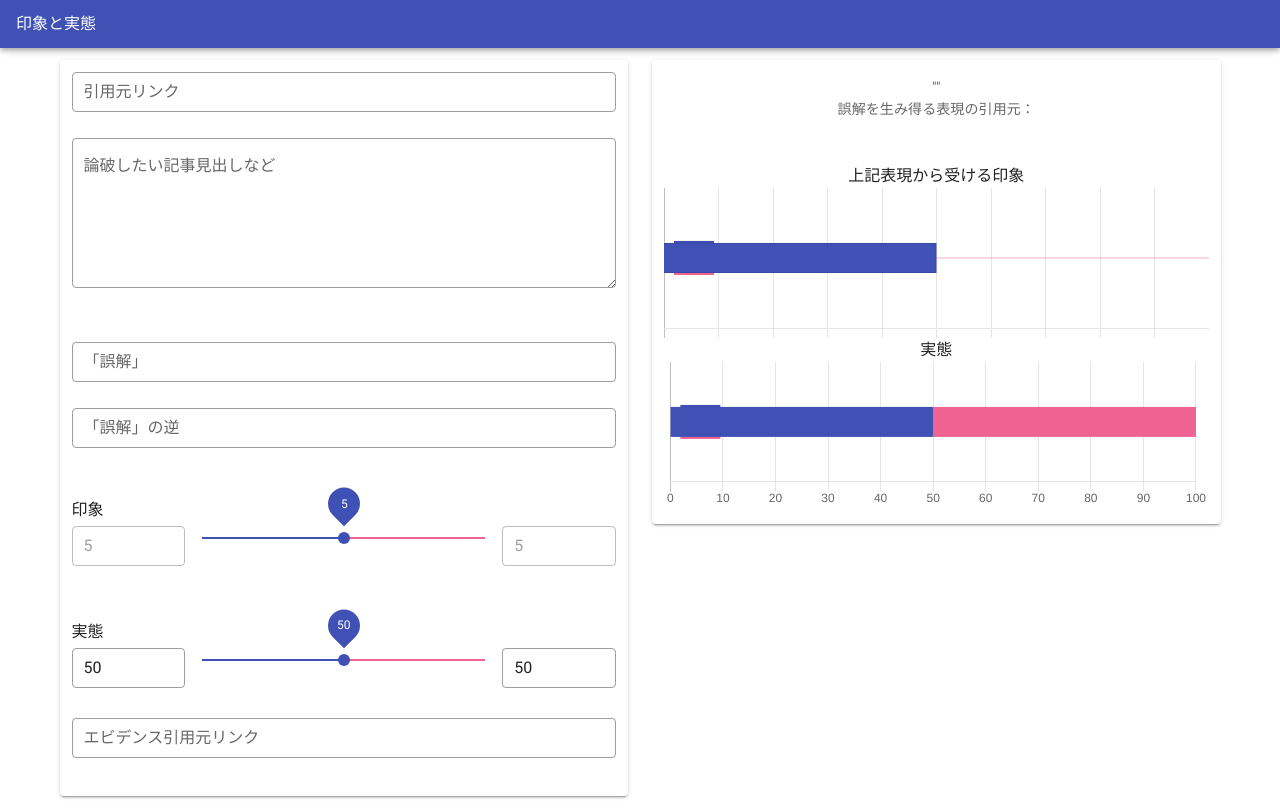
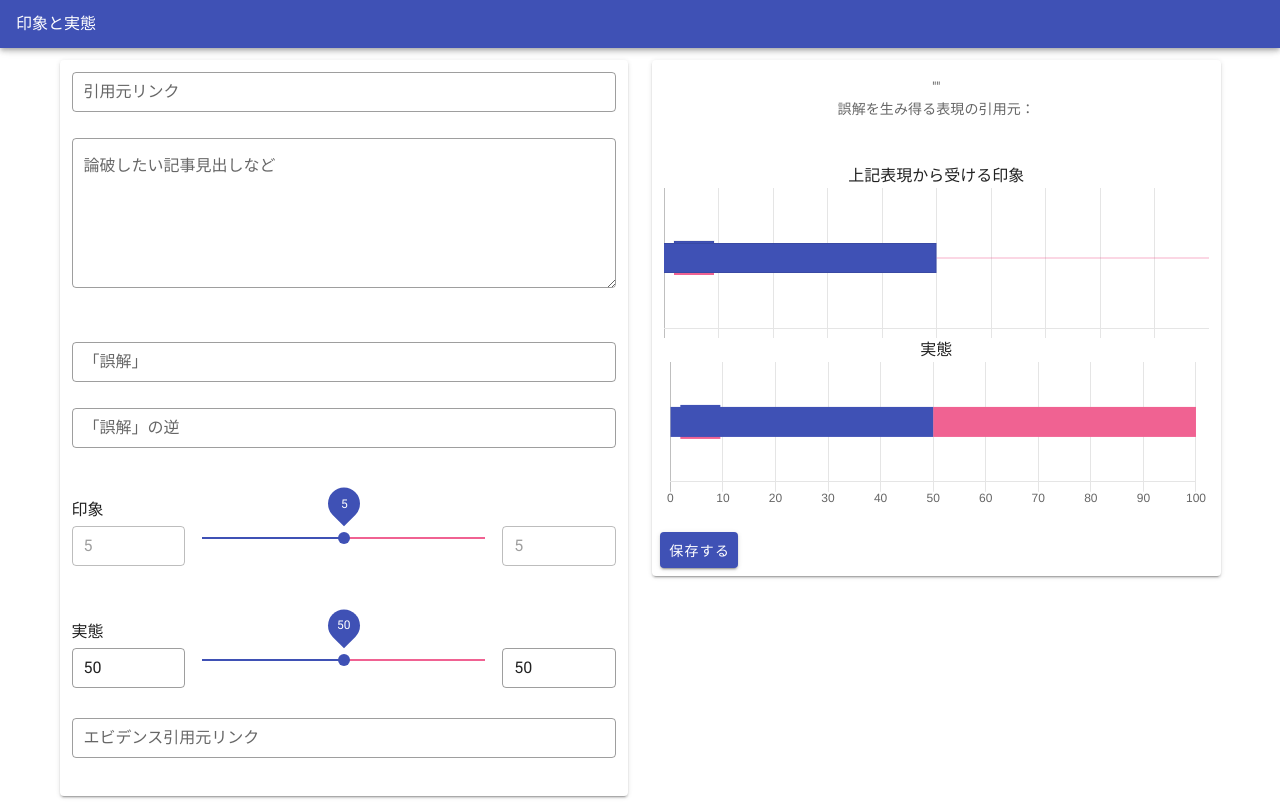
Before and after one commit to ShoheiImamura/johari, a Vue app: page / in a window 1280 px wide. Built offline with nearby package versions, Linux system fonts and the light colour scheme.

Commit message:
保存ボタン追加

```diff
--- a/src/components/JohariExpression.vue
+++ b/src/components/JohariExpression.vue
@@ -145,6 +145,9 @@
           <v-card-text v-show="evidenceCitation">
             <p class="">実態値のエビデンス：{{ evidenceCitation }}</p>
           </v-card-text>
+          <v-card-actions>
+            <v-btn color="primary" @click="submit()">保存する</v-btn>
+          </v-card-actions>
         </v-card>
       </v-col>
     </v-row>
@@ -316,6 +319,11 @@ export default {
         },
       };
     },
+    submit: function () {
+      alert(
+        "ごめんなさい。まだ保存機能を付けてないです。機能完成まではスクショを利用してもらえると助かります。"
+      );
+    },
   },
   mounted: function () {
     this.updateChartData();
```
